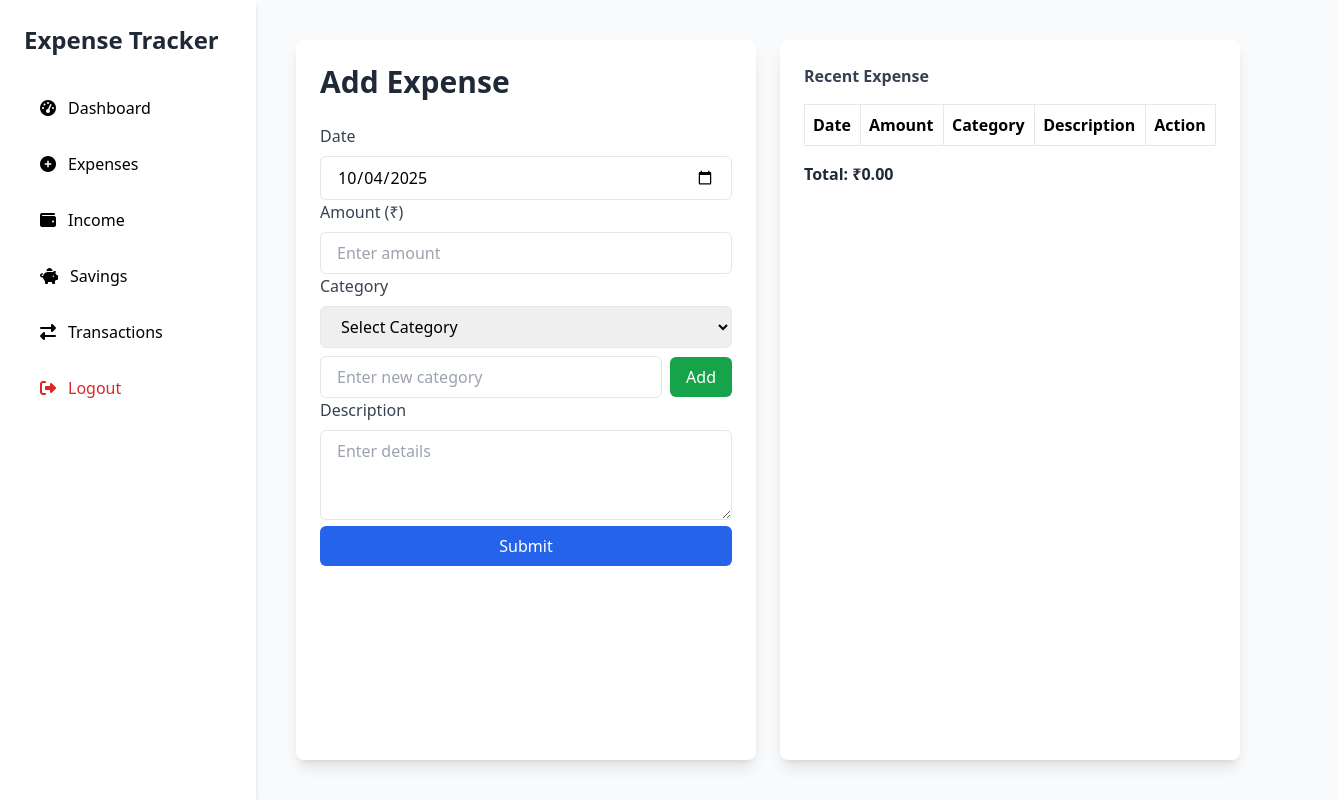
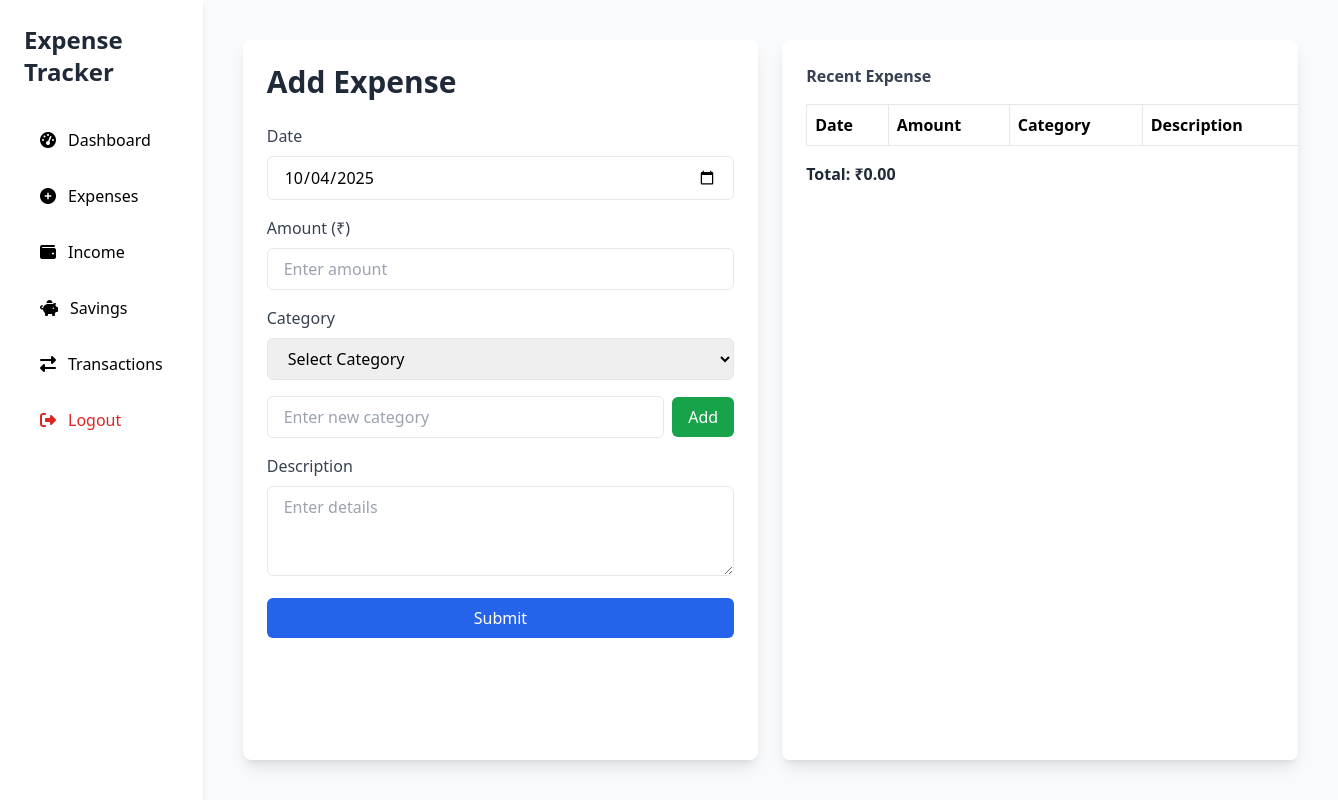
Before and after one commit to Yusufmukhi/myexpenses, a plain HTML site: page expenses.html in a window 1280 px wide. Shown: the whole page, 1338 px wide, since content can reach past the window. Drawn offline with nearby package versions, Linux system fonts and the light colour scheme; no server answers.

Commit message:
Update expenses.html

```diff
--- a/expenses.html
+++ b/expenses.html
@@ -6,13 +6,15 @@
     <meta name="viewport" content="width=device-width, initial-scale=1" />
     <title>Expense Tracker</title>
     <script src="https://cdn.tailwindcss.com"></script>
-    <link rel="stylesheet" href="https://cdnjs.cloudflare.com/ajax/libs/font-awesome/6.4.0/css/all.min.css">
+    <link rel="stylesheet"
+        href="https://cdnjs.cloudflare.com/ajax/libs/font-awesome/6.4.0/css/all.min.css" />
 </head>
 
 <body class="bg-gray-50 font-sans">
 
     <!-- Mobile Header -->
-    <header class="bg-white shadow-md p-4 flex justify-between items-center md:hidden fixed top-0 left-0 right-0 z-50">
+    <header
+        class="bg-white shadow-md p-4 flex justify-between items-center md:hidden fixed top-0 left-0 right-0 z-50">
         <button id="menuButton" class="flex flex-col justify-between h-6 w-8 focus:outline-none">
             <span class="block h-0.5 w-full bg-gray-800"></span>
             <span class="block h-0.5 w-full bg-gray-800"></span>
@@ -54,14 +56,15 @@
         </aside>
 
         <!-- Overlay for mobile -->
-        <div id="overlay" class="fixed inset-0 bg-black opacity-50 hidden z-30 md:hidden"></div>
+        <div id="overlay"
+            class="fixed inset-0 bg-black opacity-50 hidden z-40 md:hidden"></div>
 
         <!-- Main Content -->
-        <main class="flex-1 p-6 md:p-10 flex flex-col md:flex-row gap-6">
+        <main class="flex-1 p-4 md:p-10 flex flex-col md:flex-row gap-6">
 
             <!-- Form -->
-            <form id="form" class="bg-white p-6 shadow-lg rounded-lg flex-1">
-                <h2 class="text-3xl font-semibold text-gray-800 mb-6">Add Expense</h2>
+            <form id="form" class="bg-white p-4 md:p-6 shadow-lg rounded-lg flex-1 space-y-4">
+                <h2 class="text-2xl md:text-3xl font-semibold text-gray-800 mb-4 md:mb-6">Add Expense</h2>
 
                 <div>
                     <label for="date" class="block text-gray-700 font-medium mb-2">Date</label>
@@ -86,7 +89,6 @@
                     </select>
                 </div>
 
-                <!-- Add new category -->
                 <div id="addCategoryContainer" class="flex gap-2 items-center mt-2">
                     <input type="text" id="newCategory" placeholder="Enter new category"
                         class="flex-1 px-4 py-2 border rounded-md focus:outline-none focus:ring-2 focus:ring-blue-500">
@@ -107,11 +109,11 @@
             </form>
 
             <!-- Recent Transactions -->
-            <div class="bg-white pb-20 p-6 md:p-6 shadow-lg rounded-lg flex-1 overflow-x-auto ">
+            <div class="bg-white p-4 md:p-6 shadow-lg rounded-lg flex-1 overflow-x-auto">
                 <div class="flex justify-between items-center mb-4">
                     <h3 class="text-gray-700 font-semibold">Recent Expense</h3>
                 </div>
-                <table class="w-full border-collapse">
+                <table class="w-full border-collapse min-w-[600px]">
                     <thead>
                         <tr>
                             <th class="border p-2 text-left cursor-pointer" data-sort="date">Date</th>
@@ -155,6 +157,9 @@
         </div>
     </nav>
 
+    <!-- Sidebar Toggle Script -->
+
+
     <script type="module" src="expenses.js"></script>
 </body>
 
```
